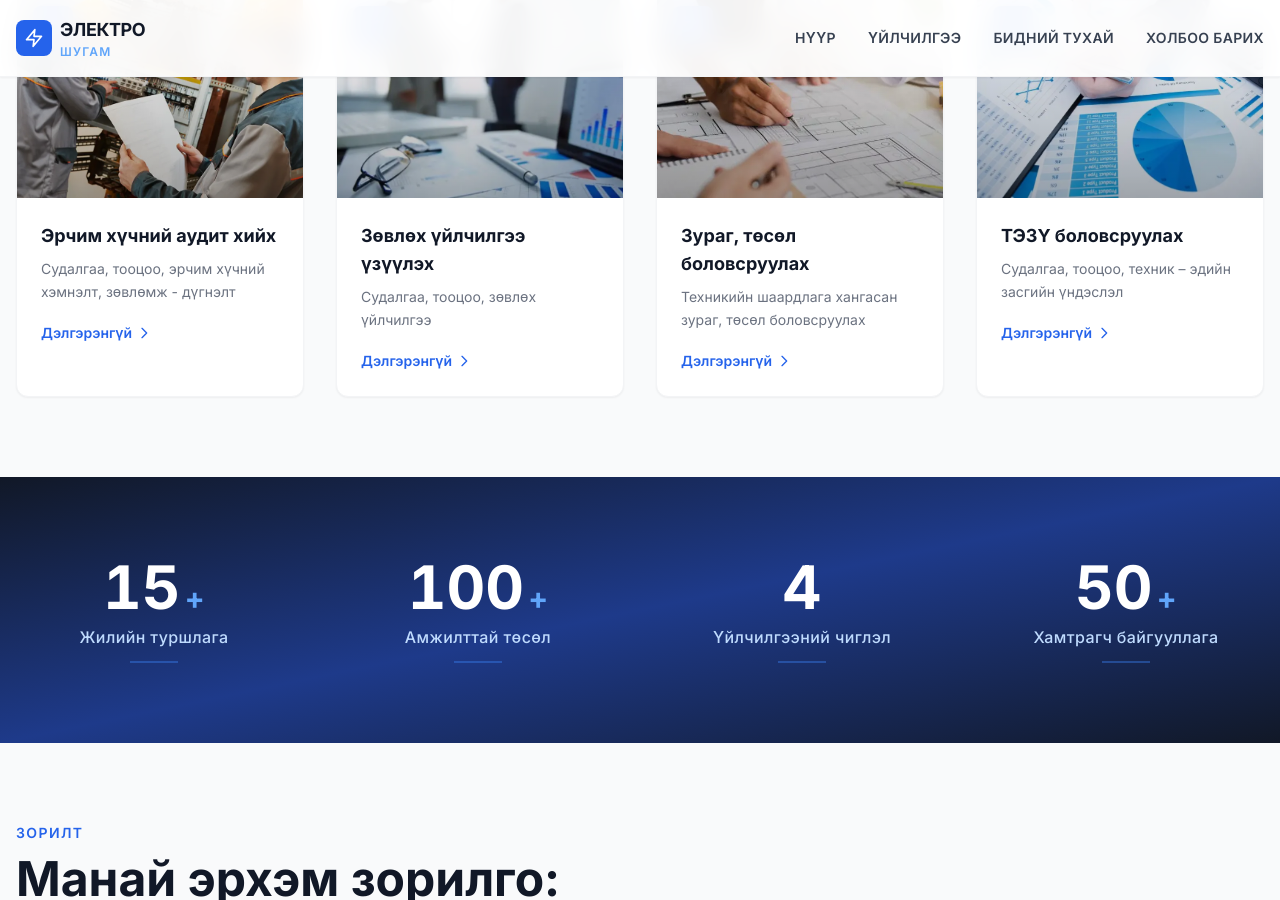
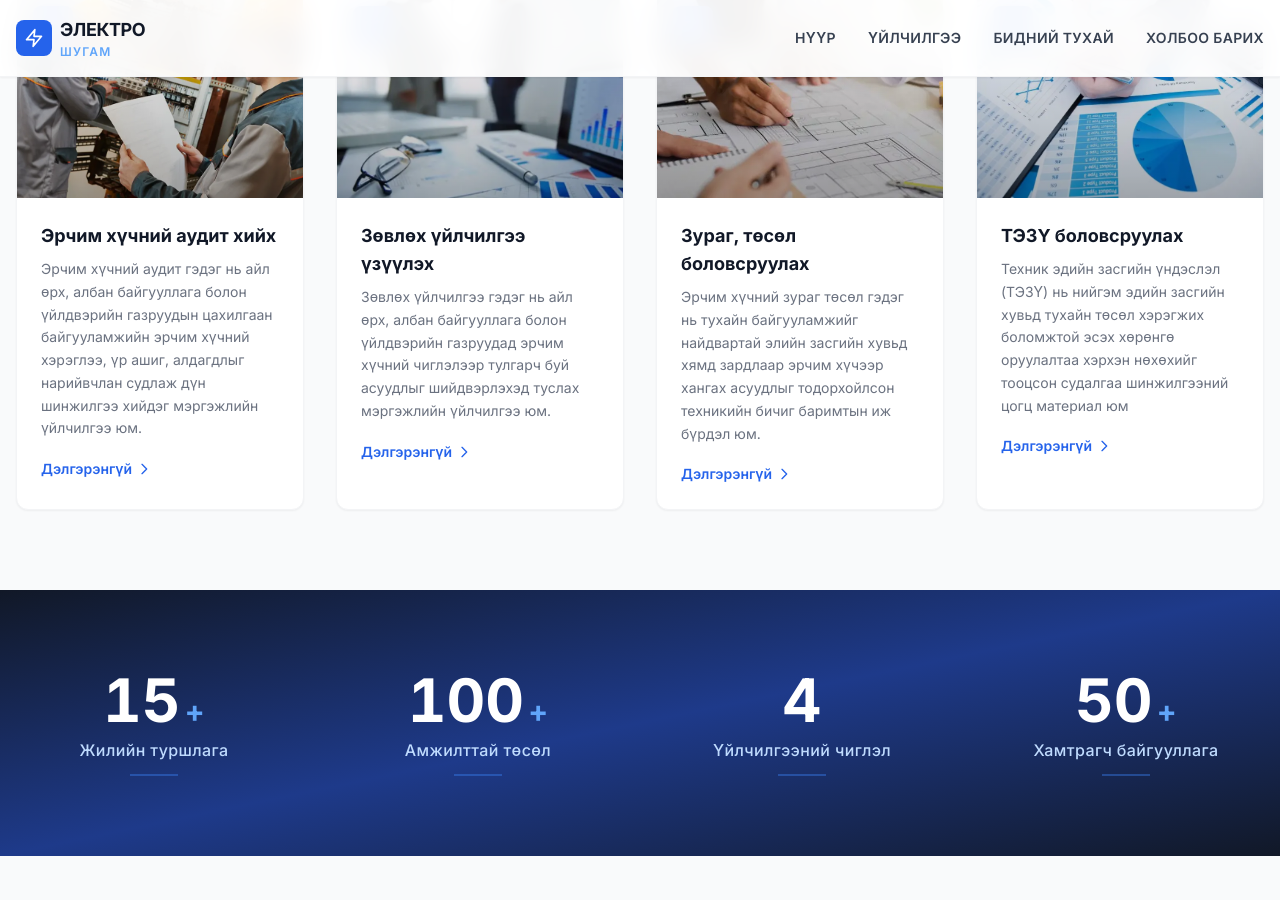
Before and after one commit to electroshugam/electroshugam_web_new, a Jekyll site: the page built from index.html, in a window 1280 px wide and 900 px high, scrolled down 1967 px. Built offline with Jekyll 4.4.1, drawn with Linux system fonts in a browser that asks for light colours; nearby versions of some CDN libraries.

Commit message:
fig update

```diff
--- a/index.html
+++ b/index.html
@@ -90,7 +90,7 @@ body_class: hero-dark
         </div>
         <div class="p-6">
           <h3 class="text-lg font-bold mb-2 text-gray-900 group-hover:text-blue-600 transition-colors">Эрчим хүчний аудит хийх</h3>
-          <p class="text-gray-500 text-sm leading-relaxed mb-4">Судалгаа, тооцоо, эрчим хүчний хэмнэлт, зөвлөмж - дүгнэлт</p>
+          <p class="text-gray-500 text-sm leading-relaxed mb-4">Эрчим хүчний аудит гэдэг нь айл өрх, албан байгууллага болон үйлдвэрийн газруудын цахилгаан байгууламжийн эрчим хүчний хэрэглээ, үр ашиг, алдагдлыг нарийвчлан судлаж дүн шинжилгээ хийдэг мэргэжлийн үйлчилгээ юм.</p>
           <a href="{{ '/services/' | relative_url }}" class="inline-flex items-center text-blue-600 hover:text-blue-700 font-semibold text-sm group/link">
             Дэлгэрэнгүй
             <svg class="w-4 h-4 ml-1 group-hover/link:translate-x-1 transition-transform" fill="none" stroke="currentColor" stroke-width="2" viewBox="0 0 24 24"><path stroke-linecap="round" stroke-linejoin="round" d="M9 5l7 7-7 7"/></svg>
@@ -106,7 +106,7 @@ body_class: hero-dark
         </div>
         <div class="p-6">
           <h3 class="text-lg font-bold mb-2 text-gray-900 group-hover:text-blue-600 transition-colors">Зөвлөх үйлчилгээ үзүүлэх</h3>
-          <p class="text-gray-500 text-sm leading-relaxed mb-4">Судалгаа, тооцоо, зөвлөх үйлчилгээ</p>
+          <p class="text-gray-500 text-sm leading-relaxed mb-4">Зөвлөх үйлчилгээ гэдэг нь айл өрх, албан байгууллага болон үйлдвэрийн газруудад эрчим хүчний чиглэлээр тулгарч буй асуудлыг шийдвэрлэхэд туслах мэргэжлийн үйлчилгээ юм.</p>
           <a href="{{ '/services/' | relative_url }}" class="inline-flex items-center text-blue-600 hover:text-blue-700 font-semibold text-sm group/link">
             Дэлгэрэнгүй
             <svg class="w-4 h-4 ml-1 group-hover/link:translate-x-1 transition-transform" fill="none" stroke="currentColor" stroke-width="2" viewBox="0 0 24 24"><path stroke-linecap="round" stroke-linejoin="round" d="M9 5l7 7-7 7"/></svg>
@@ -122,7 +122,7 @@ body_class: hero-dark
         </div>
         <div class="p-6">
           <h3 class="text-lg font-bold mb-2 text-gray-900 group-hover:text-blue-600 transition-colors">Зураг, төсөл боловсруулах</h3>
-          <p class="text-gray-500 text-sm leading-relaxed mb-4">Техникийн шаардлага хангасан зураг, төсөл боловсруулах</p>
+          <p class="text-gray-500 text-sm leading-relaxed mb-4">Эрчим хүчний зураг төсөл гэдэг нь тухайн байгууламжийг найдвартай элийн засгийн хувьд хямд зардлаар эрчим хүчээр хангах асуудлыг тодорхойлсон техникийн бичиг баримтын иж бүрдэл юм.</p>
           <a href="{{ '/services/' | relative_url }}" class="inline-flex items-center text-blue-600 hover:text-blue-700 font-semibold text-sm group/link">
             Дэлгэрэнгүй
             <svg class="w-4 h-4 ml-1 group-hover/link:translate-x-1 transition-transform" fill="none" stroke="currentColor" stroke-width="2" viewBox="0 0 24 24"><path stroke-linecap="round" stroke-linejoin="round" d="M9 5l7 7-7 7"/></svg>
@@ -138,7 +138,7 @@ body_class: hero-dark
         </div>
         <div class="p-6">
           <h3 class="text-lg font-bold mb-2 text-gray-900 group-hover:text-blue-600 transition-colors">ТЭЗҮ боловсруулах</h3>
-          <p class="text-gray-500 text-sm leading-relaxed mb-4">Судалгаа, тооцоо, техник – эдийн засгийн үндэслэл</p>
+          <p class="text-gray-500 text-sm leading-relaxed mb-4">Техник эдийн засгийн үндэслэл (ТЭЗҮ) нь нийгэм эдийн засгийн хувьд тухайн төсөл хэрэгжих боломжтой эсэх хөрөнгө оруулалтаа хэрхэн нөхөхийг тооцсон судалгаа шинжилгээний цогц материал юм</p>
           <a href="{{ '/services/' | relative_url }}" class="inline-flex items-center text-blue-600 hover:text-blue-700 font-semibold text-sm group/link">
             Дэлгэрэнгүй
             <svg class="w-4 h-4 ml-1 group-hover/link:translate-x-1 transition-transform" fill="none" stroke="currentColor" stroke-width="2" viewBox="0 0 24 24"><path stroke-linecap="round" stroke-linejoin="round" d="M9 5l7 7-7 7"/></svg>
```
